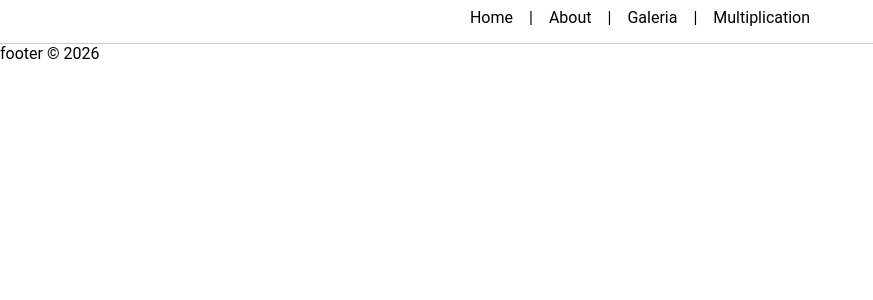
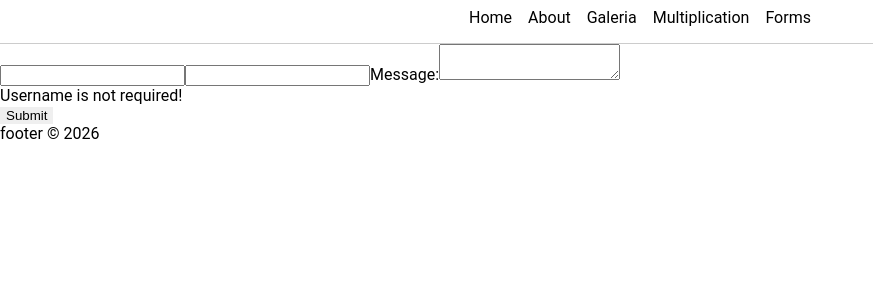
Before and after one commit to User001259/Calculation_Project, an Angular app: page /forms in a window 1280 px wide. Before the commit this address led to /. Shown: the top 300 px of the page, without its empty margins (0-873 px from the left). Built offline with nearby package versions, Linux system fonts and the light colour scheme.

Commit message:
Created Form!

```diff
--- a/src/app/app.html
+++ b/src/app/app.html
@@ -1,8 +1,9 @@
 <nav aria-label="navigation" aria-describedby="navigation">
-  <a routerLink="">Home</a> |
-  <a routerLink="/about">About</a> |
-  <a routerLink="/galeria">Galeria</a> |
+  <a routerLink="">Home</a>
+  <a routerLink="/about">About</a>
+  <a routerLink="/galeria">Galeria</a>
   <a routerLink="/multiplication">Multiplication</a>
+  <a routerLink="/forms">Forms</a>
 </nav>
 
 <router-outlet></router-outlet>
--- a/src/app/app.routes.ts
+++ b/src/app/app.routes.ts
@@ -2,7 +2,8 @@ import { Routes } from '@angular/router';
 import { About } from './pages/about/about';
 import { Home } from './pages/home/home';
 import { Gallery } from './pages/gallery/gallery';
-import { Multiplication } from './pages/multiplication/multiplication'
+import { Multiplication } from './pages/multiplication/multiplication';
+import { Forms} from './pages/forms/forms';
 
 export const routes: Routes = [
   {
@@ -16,5 +17,8 @@ export const routes: Routes = [
   },
    {
     path: 'multiplication', component: Multiplication
+  },
+  {
+    path: 'forms', component: Forms
   }
 ];
--- /dev/null
+++ b/src/app/pages/forms/forms.html
@@ -0,0 +1,13 @@
+
+<div class="content">
+    <form [formGroup]="loginForm" method="post" (ngSubmit)="onSubmit()">
+      <input type="email" formControlName="username">
+      <input type="password" formControlName="password">
+      <label for="message">Message:</label>
+      <textarea id="message" name="message" required></textarea>
+      @if (loginForm.get('username')?.invalid ) {
+        <div class="error">Username is not required!</div>
+      }
+      <button type="submit">Submit</button>
+    </form>
+</div>
--- /dev/null
+++ b/src/app/pages/forms/forms.ts
@@ -0,0 +1,23 @@
+import { Component } from '@angular/core';
+import { FormControl, FormGroup, ReactiveFormsModule, Validators } from '@angular/forms';
+
+
+@Component({
+  selector: 'app-forms',
+  standalone: true,
+  imports: [ReactiveFormsModule],
+  templateUrl: './forms.html',
+  styleUrl: './forms.css',
+})
+
+
+export class Forms {
+  loginForm = new FormGroup({
+    username: new FormControl('', [Validators.required, Validators.email]),
+    password: new FormControl('', [Validators.required, Validators.minLength(6)]),
+  });
+  onSubmit() {
+    if (this.loginForm.valid) console.log('Form Submitted!', this.loginForm.value);
+    else console.log('Form is invalid');
+  }
+}
--- a/src/app/pages/multiplication/multiplication.html
+++ b/src/app/pages/multiplication/multiplication.html
@@ -22,6 +22,9 @@
     <button [disabled]= "size < 1"  aria-label="sub" (click)="add(-1)">-</button>
     <button aria-label="reset" (click)="resetValue()">Reset</button>
     {{size}}
+    @if (size < 1) {
+      <span> Puste znaczenia </span>
+    }
   </div>
 
 
```
Also changed, not shown: src/app/pages/forms/forms.css (added), 1 other file (tests, documents, lock files or other folders).
